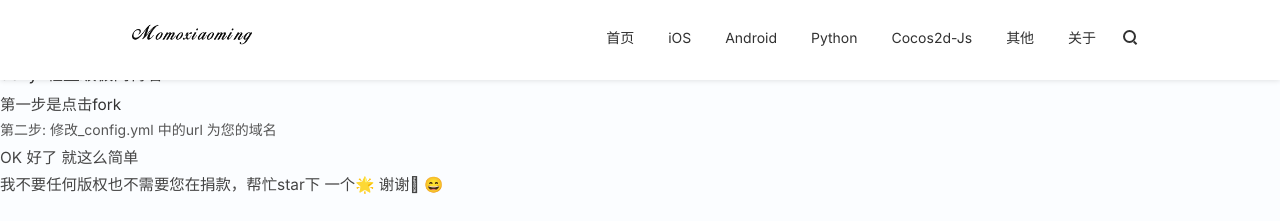
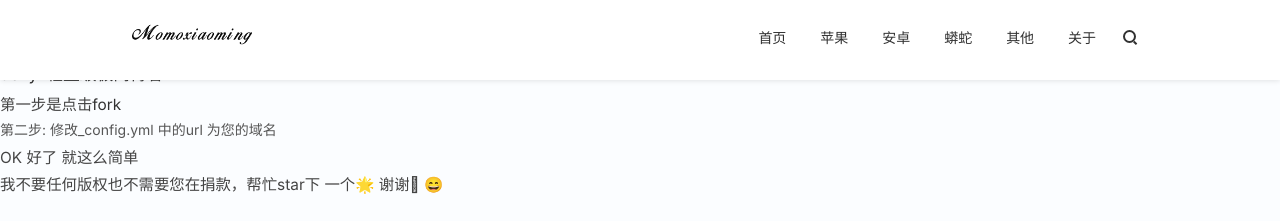
Before and after one commit to momoxiaoming/momoxiaoming.github.io, a Jekyll site: the page built from ChinaREADME.md, in a window 1280 px wide. Shown: the top 221 px of the page. Built offline with Jekyll 4.4.1, drawn with Linux system fonts in a browser that asks for light colours; nearby versions of some CDN libraries; our own code applies the rules of GitHub Pages for plain Markdown files; comment, search, counter and statistics services are not loaded.

Commit message:
Update _config.yml

```diff
--- a/_config.yml
+++ b/_config.yml
@@ -14,17 +14,14 @@ links:
   - name:         首页
     url:          /
     external:     false
-  - name:         iOS
-    url:          /book
+  - name:         苹果
+    url:          /ios
     external:     false
-  - name:         Android
-    url:          /road
+  - name:         安卓
+    url:          /android
     external:     false
-  - name:         Python
-    url:          /archives
-    external:     false
-  - name:         Cocos2d-Js
-    url:          /tags
+  - name:         蟒蛇
+    url:          /python
     external:     false
   - name:         其他
     url:          /tags
```
